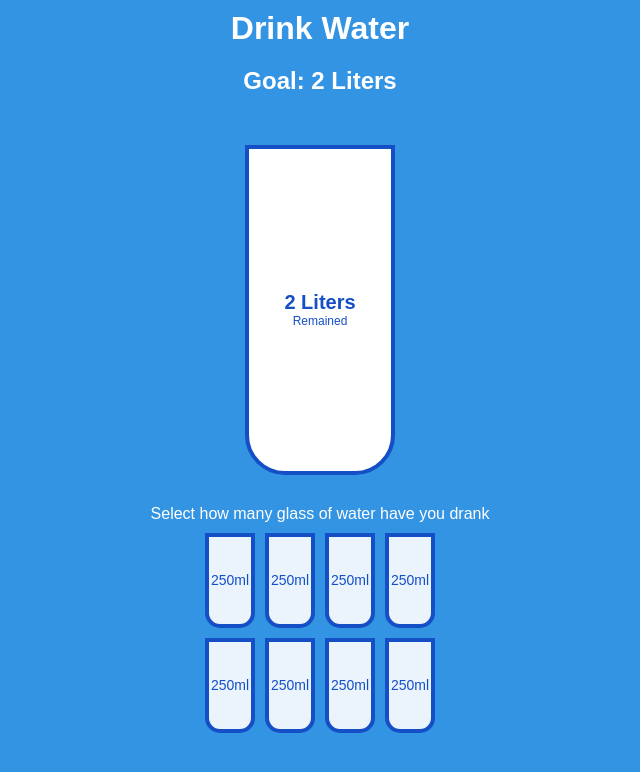
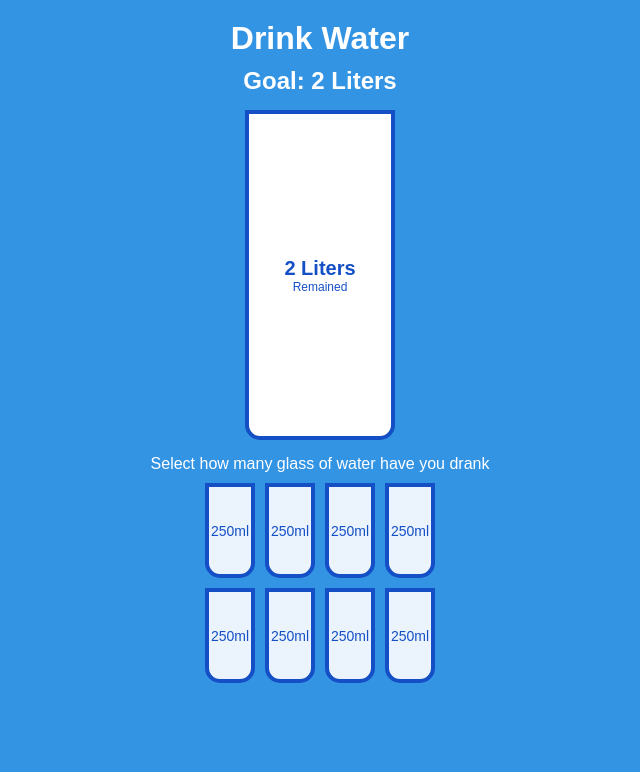
Before and after one commit to morelly89/drink-water, a plain HTML site: page index.html in a window 1280 px wide. Shown: the whole page, without its empty margins (320-960 px from the left). Drawn offline with Linux system fonts and the light colour scheme.

Commit message:
adjust margins

```diff
--- a/style.css
+++ b/style.css
@@ -16,10 +16,14 @@ body {
   justify-content: center;
   align-items: center;
   margin: 0;
-  margin-bottom: 40px;
+  margin-bottom: 25px;
 }
 
 h1 {
+  margin: 20px 0 0;
+}
+
+h2 {
   margin: 10px 0 0;
 }
 
@@ -31,10 +35,10 @@ h3 {
   background-color: white;
   border: 4px solid var(--border-color);
   color: var(--border-color);
-  border-radius: 0 0 40px 40px;
+  border-radius: 0 0 15px 15px;
   height: 330px;
   width: 150px;
-  margin: 30px 0;
+  margin: 15px 0;
   display: flex;
   flex-direction: column;
   overflow: hidden;
```
